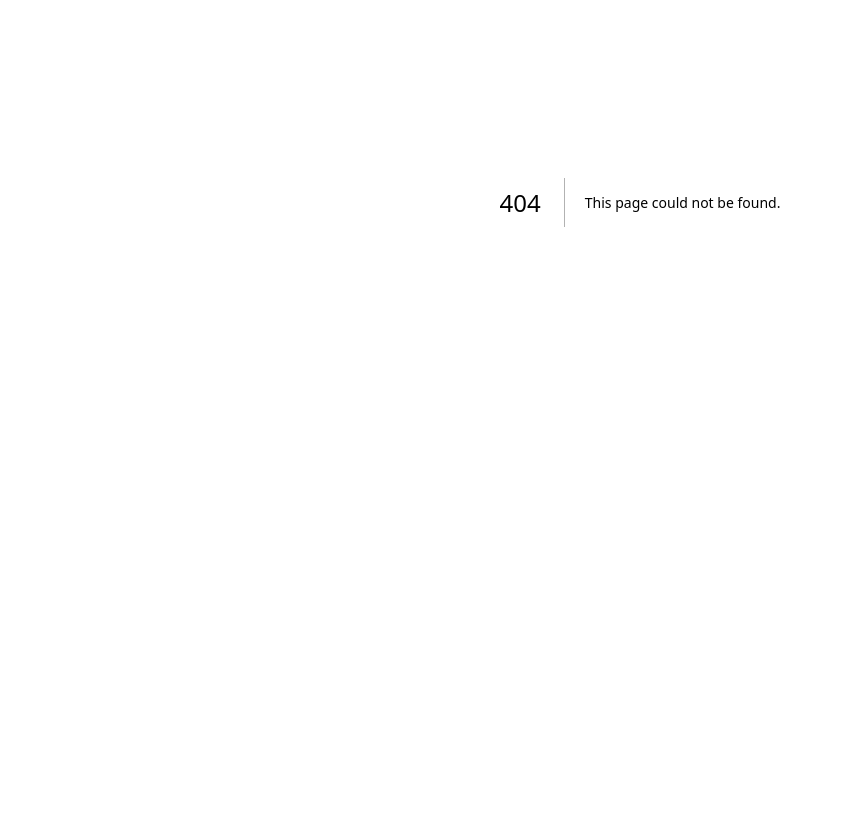
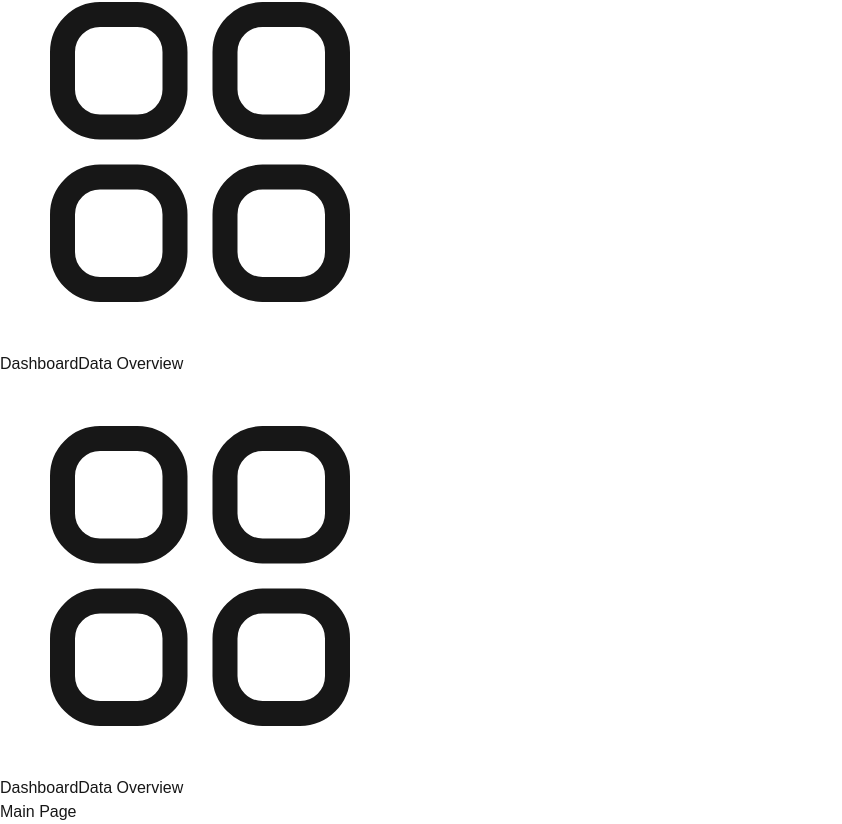
Before and after one commit to mariocodecr/NextJs-Learning, a Next.js app in the folder 02-my-dashboard/: page /dashboard/main in a window 1280 px wide. Before the commit this address had no page. Shown: the part 198-1022 px from the top of the page, without its empty margins (0-842 px from the left). Before the commit the page ends 800 px from the top, so only its background shows below. Built offline with nearby package versions, Linux system fonts and the light colour scheme.

Commit message:
add MainPage component for the main dashboard view

```diff
--- /dev/null
+++ b/02-my-dashboard/src/app/dashboard/main/page.tsx
@@ -0,0 +1,8 @@
+
+export default function MainPage() {
+  return (
+    <div>
+      <h1>Main Page</h1>
+    </div>
+  );
+}
```
